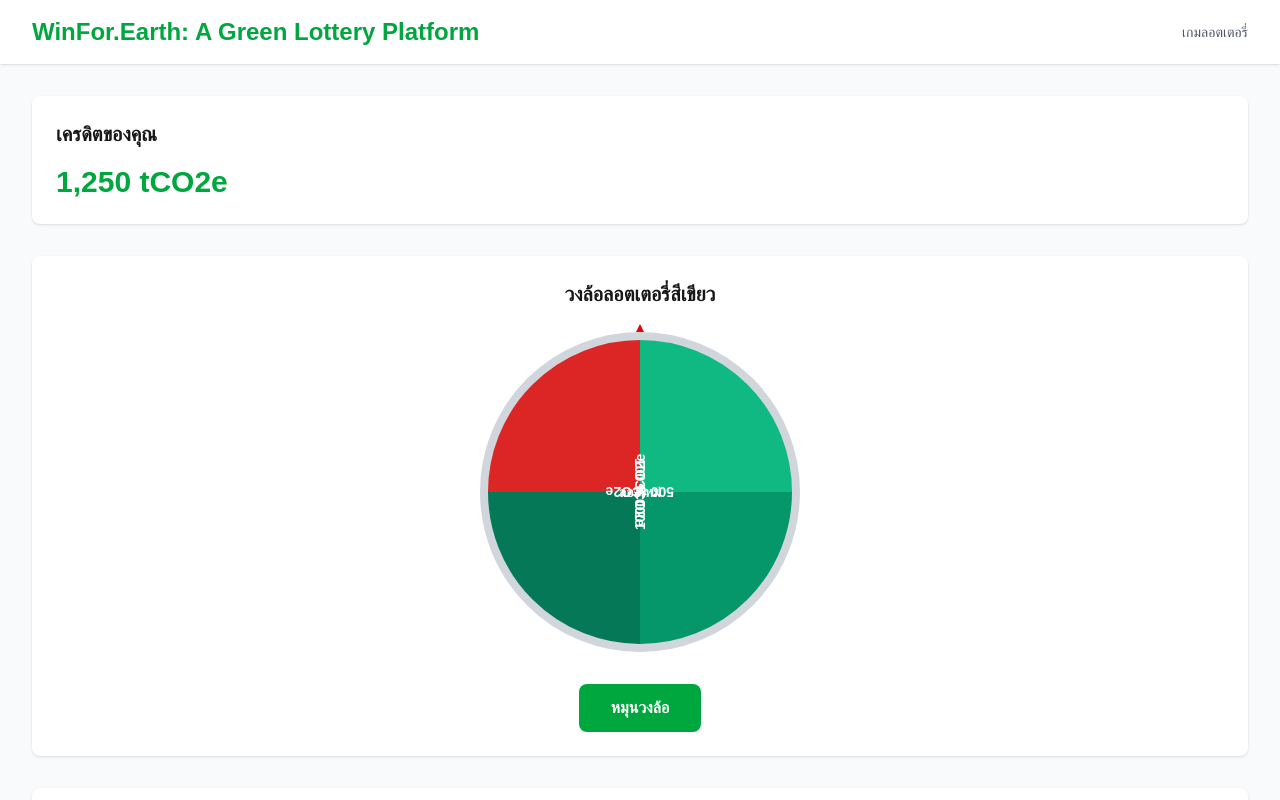
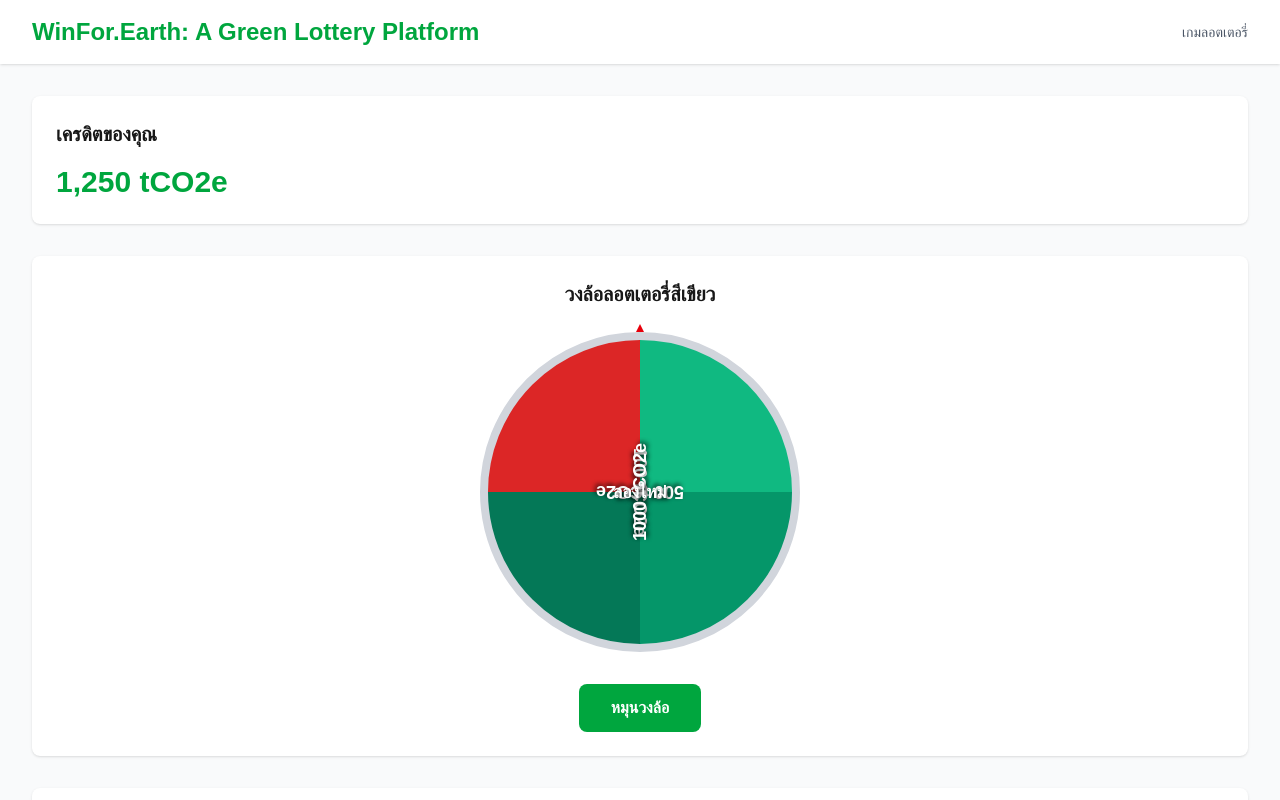
Before and after one commit to waritsan/co2x, a Next.js app in the folder src/web/: page /game in a window 1280 px wide. Shown: the top 800 px of the page. Built offline with nearby package versions, Linux system fonts and the light colour scheme.

Commit message:
Improve lottery wheel text visibility with larger font and shadow

```diff
--- a/src/web/src/app/game/page.tsx
+++ b/src/web/src/app/game/page.tsx
@@ -100,7 +100,7 @@ export default function GamePage() {
                   return (
                     <div
                       key={index}
-                      className="absolute w-full h-full flex items-center justify-center text-white font-bold text-sm"
+                      className="absolute w-full h-full flex items-center justify-center text-white font-bold text-lg"
                       style={{
                         transform: `rotate(${angle + (360 / prizes.length) / 2}deg)`,
                       }}
@@ -108,6 +108,7 @@ export default function GamePage() {
                       <span
                         style={{
                           transform: `rotate(${(360 / prizes.length) / 2}deg)`,
+                          textShadow: '2px 2px 4px rgba(0,0,0,0.8)',
                         }}
                       >
                         {prize.label}
```
